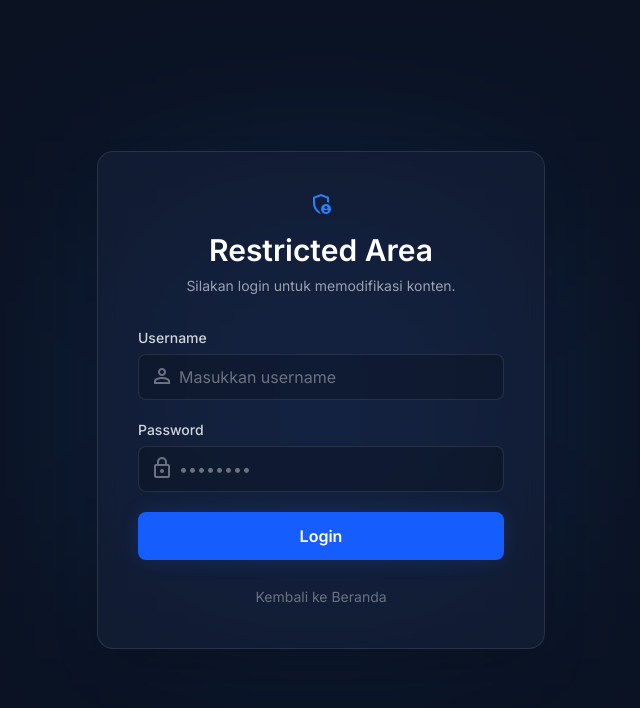
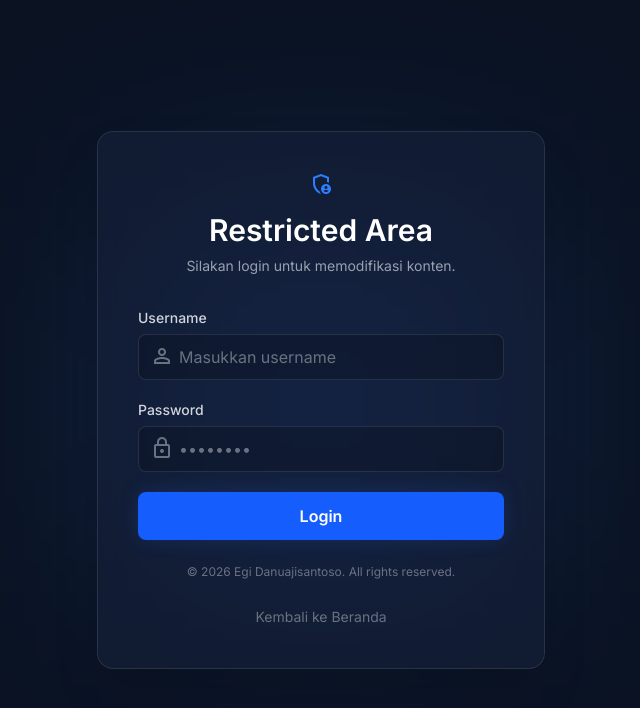
Before and after one commit to EgiDanuajisantosoo/my-portfolio, a Next.js app: page /login in a window 1280 px wide. Shown: the top 708 px of the page, without its empty margins (319-959 px from the left). Built offline with nearby package versions, Linux system fonts and the light colour scheme.

Commit message:
feat: implement interactive AI chatbot component with persistent state and markdown rendering

```diff
--- a/src/app/edit/portfolio/actions.ts
+++ b/src/app/edit/portfolio/actions.ts
@@ -17,15 +17,12 @@ export async function authenticate(formData: FormData) {
   if (user === "egiii" && pass === "@bakwan010011") {
     const cookieStore = await cookies();
     cookieStore.set("portfolio_admin_auth", "true", { path: "/" });
-    return { success: true };
   }
-  return { success: false, error: "Username atau Password salah." };
 }
 
 export async function logout() {
   const cookieStore = await cookies();
   cookieStore.delete("portfolio_admin_auth");
-  return { success: true };
 }
 
 // --- PROFILE ACTIONS ---
--- a/src/app/login/page.tsx
+++ b/src/app/login/page.tsx
@@ -1,10 +1,10 @@
 'use client';
 
-import React, { useState } from 'react';
+import React, { useState, Suspense } from 'react';
 import { loginAction } from './actions';
 import { useSearchParams } from 'next/navigation';
 
-export default function LoginPage() {
+function LoginForm() {
   const searchParams = useSearchParams();
   const callbackUrl = searchParams.get('callbackUrl') || '/portfolio';
 
@@ -87,6 +87,9 @@ export default function LoginPage() {
                 'Login'
               )}
             </button>
+            <p className="text-center text-xs text-gray-500 mt-6">
+              © {new Date().getFullYear()} Egi Danuajisantoso. All rights reserved.
+            </p>
           </form>
 
           <div className="mt-6 text-center">
@@ -99,3 +102,11 @@ export default function LoginPage() {
     </div>
   );
 }
+
+export default function LoginPage() {
+  return (
+    <Suspense fallback={<div className="min-h-screen flex items-center justify-center bg-background"><div className="w-8 h-8 border-4 border-blue-500 border-t-transparent rounded-full animate-spin"></div></div>}>
+      <LoginForm />
+    </Suspense>
+  );
+}
--- a/src/components/AIChatBot.tsx
+++ b/src/components/AIChatBot.tsx
@@ -332,7 +332,7 @@ export function AIChatBot({ lang = 'id', dict }: { lang?: string, dict?: any })
                   {dict?.recTopics || 'Rekomendasi Topik Obrolan:'}
                 </p>
                 <div className="flex flex-col gap-2">
-                  {suggestionChips.map((chip, idx) => (
+                  {suggestionChips.map((chip: string, idx: number) => (
                     <button
                       key={idx}
                       onClick={() => handleSendMessage(chip.substring(2))} // Strip emoji from trigger content
--- a/src/components/SuccessAlert.tsx
+++ b/src/components/SuccessAlert.tsx
@@ -3,7 +3,9 @@
 import { useSearchParams } from "next/navigation";
 import { useEffect, useState } from "react";
 
-export default function SuccessAlert() {
+import { Suspense } from "react";
+
+function SuccessAlertInner() {
     const params = useSearchParams();
     const success = params.get("success");
     const [open, setOpen] = useState(false);
@@ -237,3 +239,11 @@ export default function SuccessAlert() {
         </>
     );
 }
+
+export default function SuccessAlert() {
+    return (
+        <Suspense fallback={null}>
+            <SuccessAlertInner />
+        </Suspense>
+    );
+}
```
